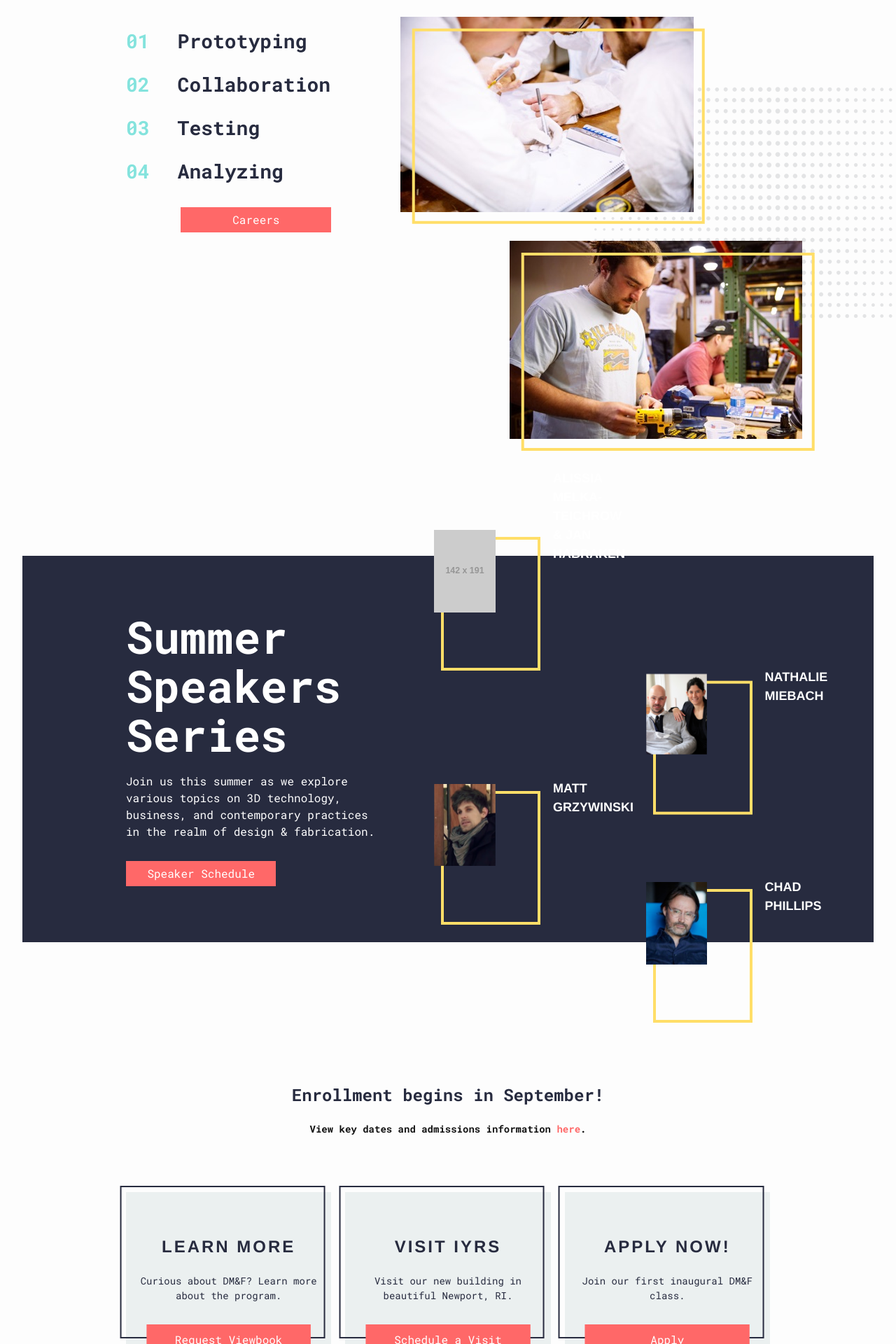
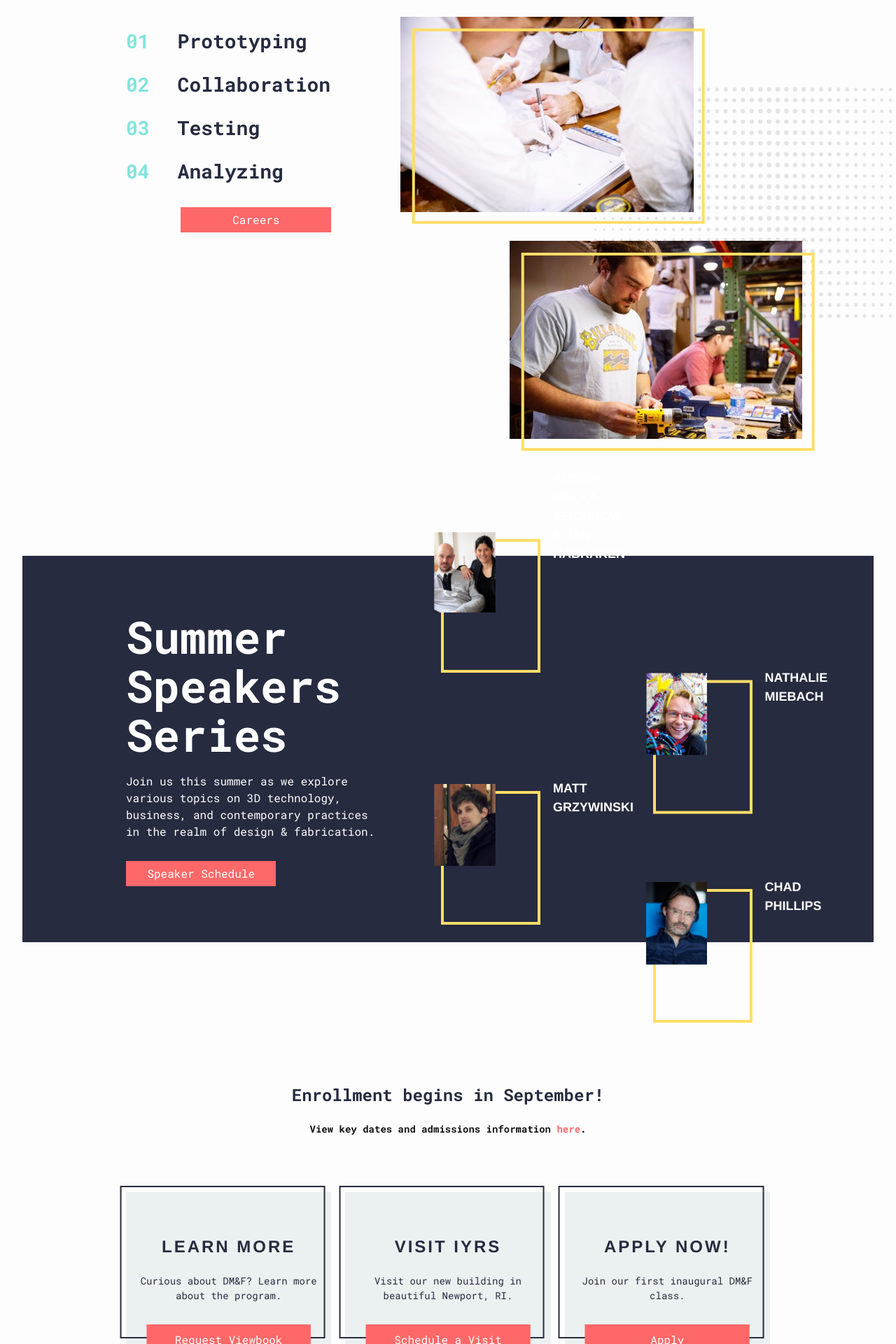
Before and after one commit to jplus-co/iyrs-microsite, a Jekyll site: the page built from index.md, in a window 1280 px wide. Shown: the part 2943-4863 px from the top of the page at 70% size. Built offline with Jekyll 4.4.1, drawn with Linux system fonts in a browser that asks for light colours.

Commit message:
rest of images now fixed

```diff
--- a/_posts/2017-05-15-speaker2.markdown
+++ b/_posts/2017-05-15-speaker2.markdown
@@ -4,7 +4,7 @@ title:  Nathalie Miebach
 date:   2017-05-15 14:14:19 -0400
 speech-date:
 categories: speakers
-speaker-img: ./img/alissa.png
+speaker-img: ./img/nathalie_miebach.png
 ---
 You’ll find this post in your `_posts` directory. Go ahead and edit it and re-build the site to see your changes. You can rebuild the site in many different ways, but the most common way is to run `jekyll serve`, which launches a web server and auto-regenerates your site when a file is updated.
 
--- a/_posts/2017-05-15-speaker3.markdown
+++ b/_posts/2017-05-15-speaker3.markdown
@@ -3,7 +3,7 @@ layout: post
 title:  Alissia Melka-Teichrow & Jan Habraken
 date:   2017-05-15 14:14:19 -0400
 categories: speakers
-speaker-img: http://placehold.it/142x191
+speaker-img: ./img/alissa.png
 ---
 You’ll find this post in your `_posts` directory. Go ahead and edit it and re-build the site to see your changes. You can rebuild the site in many different ways, but the most common way is to run `jekyll serve`, which launches a web server and auto-regenerates your site when a file is updated.
 
```
